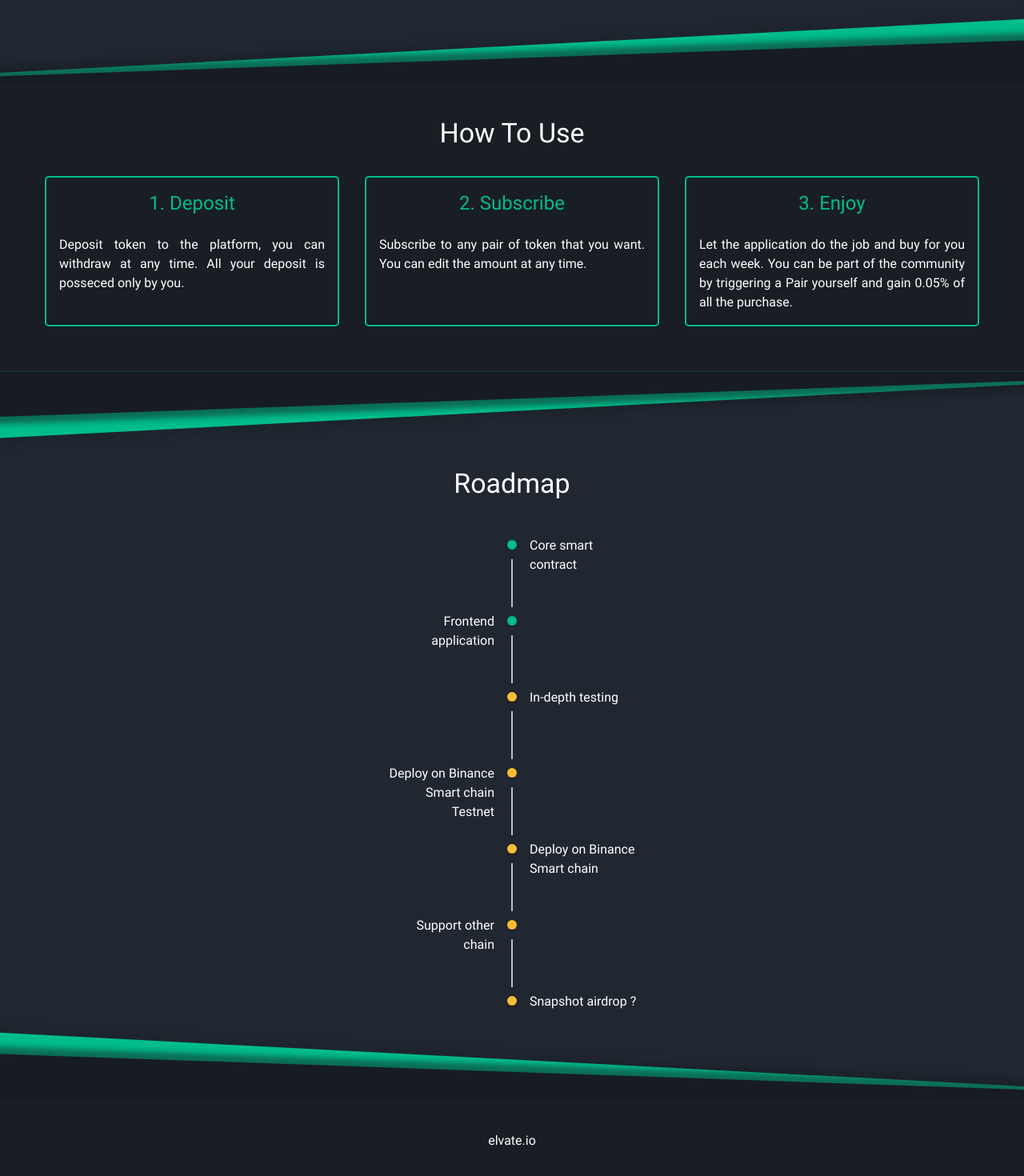
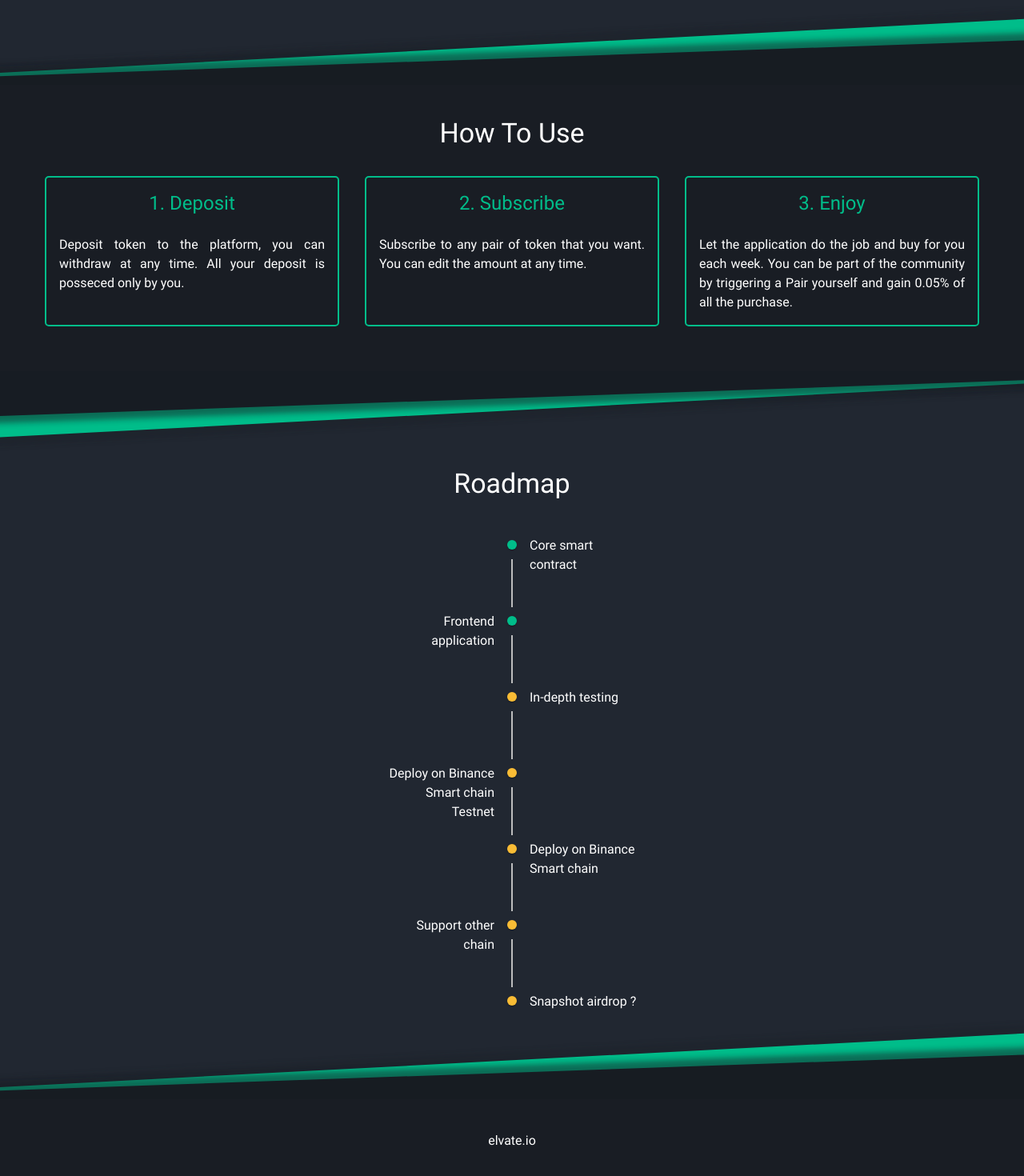
Before and after one commit to elvate-app/elvate-website, a React (Create React App) app: page / in a window 1280 px wide. Shown: the part 654-2124 px from the top of the page at 80% size. Built offline with nearby package versions, Linux system fonts and the light colour scheme.

Commit message:
BarSvg: fix display

```diff
--- a/src/component/BarSvg.tsx
+++ b/src/component/BarSvg.tsx
@@ -3,7 +3,7 @@ import { ReactComponent as Bar } from "src/assets/svg.svg";
 
 export const BarSvg = styled(Bar)`
   position: absolute;
-  z-index: -10;
+  z-index: -1;
 `;
 
 export default BarSvg;
--- a/src/component/RoadmapSection.tsx
+++ b/src/component/RoadmapSection.tsx
@@ -79,8 +79,8 @@ const RoadmapSection = () => {
         </TimelineItem>
       </Timeline>
 
-      <BarSvg transform="scale(1,-1)" sx={{ top: 0 }} />
-      <BarSvg sx={{ bottom: 0 }} />
+      <BarSvg transform="scale(1,-1)" sx={{ top: -1 }} />
+      <BarSvg transform="scale(-1,1)" sx={{ bottom: -1 }} />
     </Root>
   );
 };
--- a/src/component/Toolbar.tsx
+++ b/src/component/Toolbar.tsx
@@ -1,13 +1,12 @@
 import { Menu } from "@mui/icons-material";
-import { Box, Button, Toolbar } from "@mui/material";
-import { styled } from "@mui/system";
+import { Box, Button, styled, Toolbar } from "@mui/material";
 import { useState } from "react";
 import ElvateIcon from "src/assets/elvate-icon.svg";
 import ElvateText from "src/assets/elvate-text.svg";
 
 const StyledToolbar = styled(Toolbar)`
-  background-color: ${({ theme }) => theme.palette.background.background};
-  padding: ${({ theme }) => theme.spacing(2)};
+  background-color: ${({ theme }: any) => theme.palette.background.background};
+  padding: ${({ theme }: any) => theme.spacing(2)};
   box-shadow: 0 2px 2px 0 rgba(0, 0, 0, 0.2);
   position: fixed;
   width: 100%;
```
